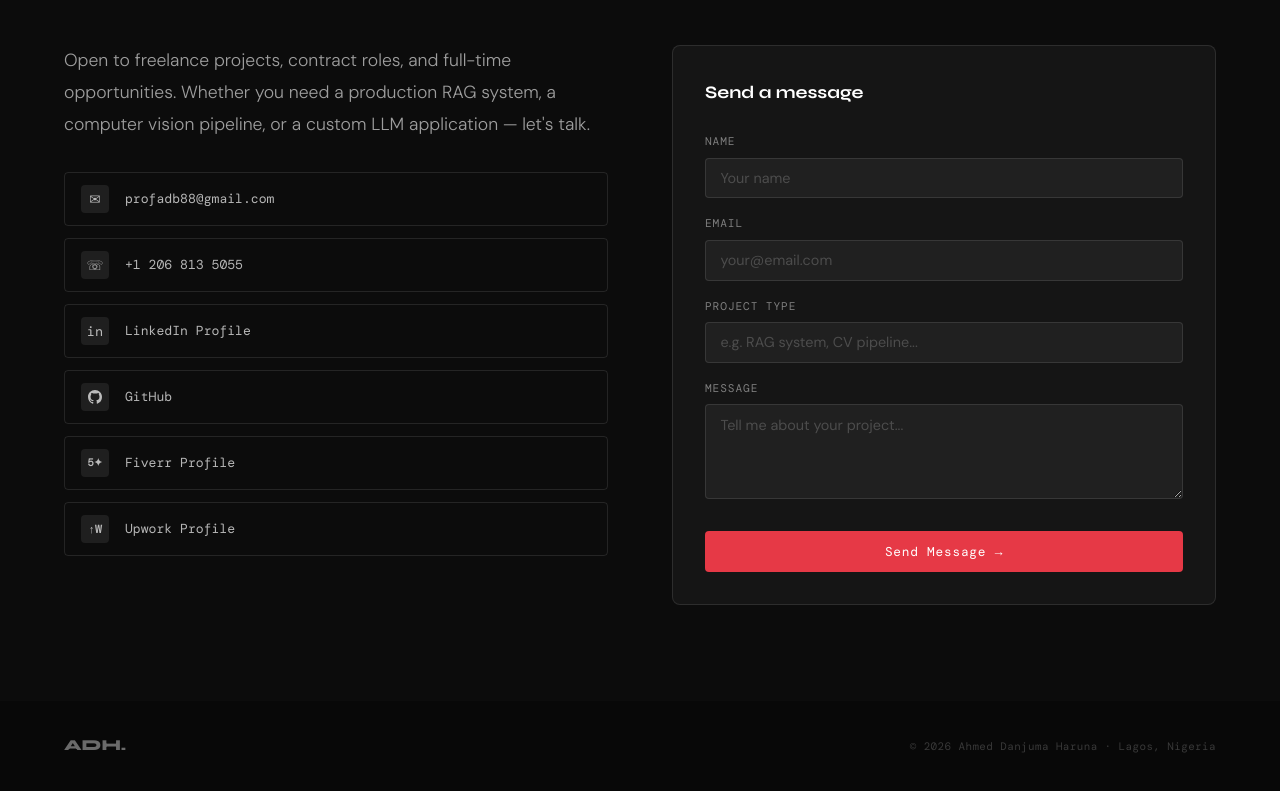
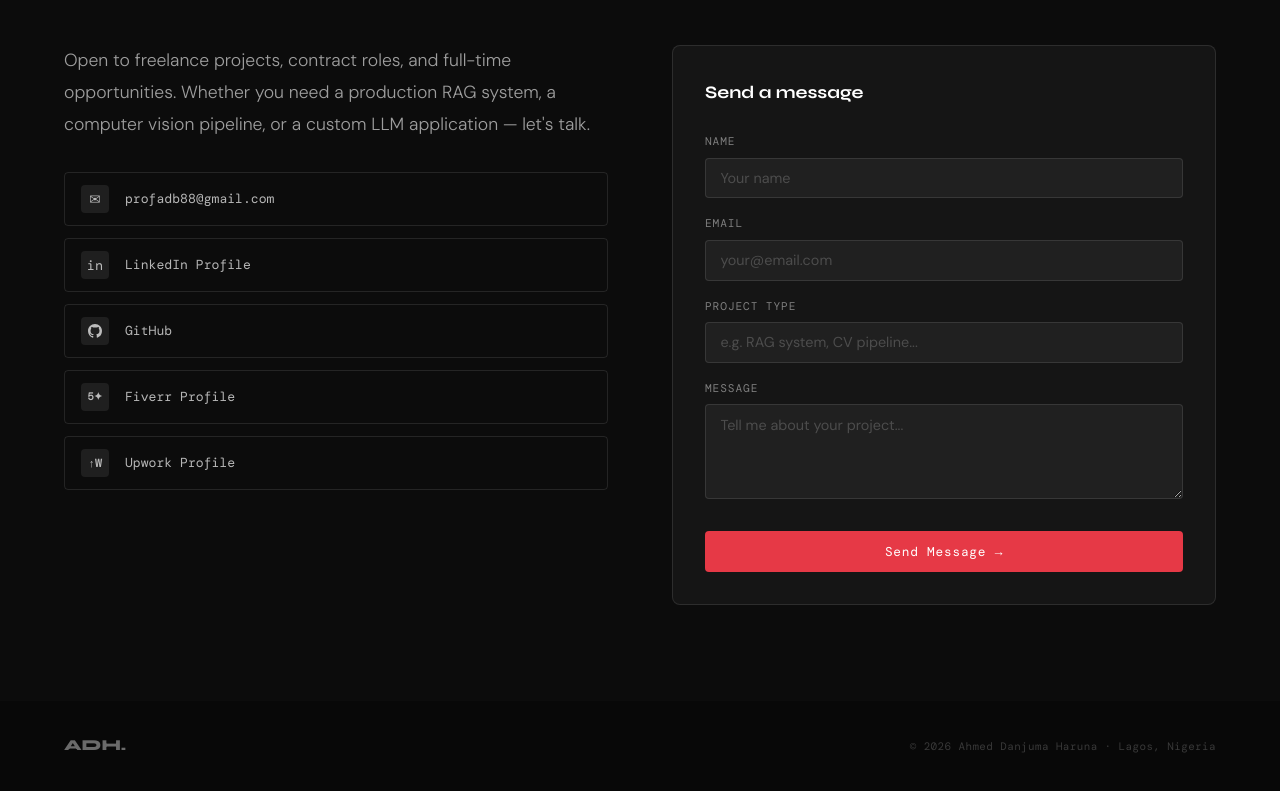
Before and after one commit to ahmed-danjuma-ibn-harun/ahmed-danjuma-ibn-harun.github.io, a website: page index.html in a window 1280 px wide. Shown: the part 8607-9398 px from the top of the page. Drawn offline with nearby package versions, Linux system fonts and the light colour scheme; a web font is replaced by a local one.

Commit message:
Comment out phone contact link
Comment out the phone contact link in index.html.

```diff
--- a/index.html
+++ b/index.html
@@ -1920,10 +1920,10 @@
                     <div class="contact-link-icon">✉</div>
                     profadb88@gmail.com
                 </a>
-                <a href="tel:+12068135055" class="contact-link">
+                <!-- <a href="tel:+12068135055" class="contact-link">
                     <div class="contact-link-icon">☏</div>
                     +1 206 813 5055
-                </a>
+                </a> -->
                 <a href="https://linkedin.com/in/ahmed-danjuma-haruna-75252b89" target="_blank" class="contact-link">
                     <div class="contact-link-icon">in</div>
                     LinkedIn Profile
```
